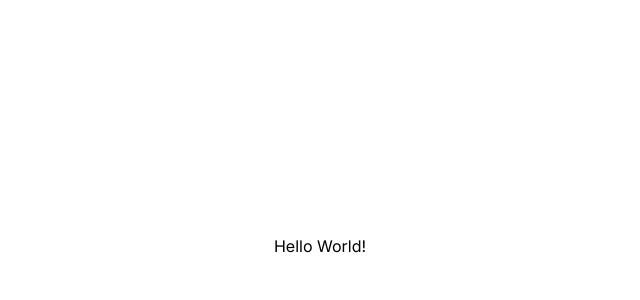
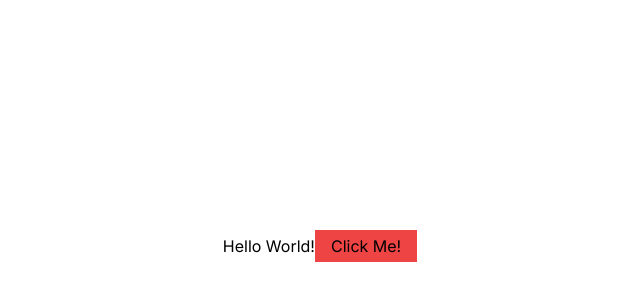
Before and after one commit to Joshardals/datablaze, a Next.js app: page / in a window 1280 px wide. Shown: the part 154-454 px from the top of the page, without its empty margins (320-960 px from the left). Built offline with nearby package versions, Linux system fonts and the light colour scheme.

Commit message:
first commit

```diff
--- a/app/globals.css
+++ b/app/globals.css
@@ -4,9 +4,8 @@
 
 @layer utilities {
   .element {
-    animation: bounce;
+    animation: bounceIn;
     animation-timing-function: cubic-bezier(0.5, -0.99, 0.1, 1.55);
     animation-duration: 2s;
-    animation-fill-mode: backwards;
   }
 }
--- a/app/page.tsx
+++ b/app/page.tsx
@@ -4,6 +4,7 @@ export default function Home() {
       <div className="element">
         <p>Hello World!</p>
       </div>
+      <button className="bg-red-500 px-4 py-1">Click Me!</button>
     </main>
   );
 }
```
